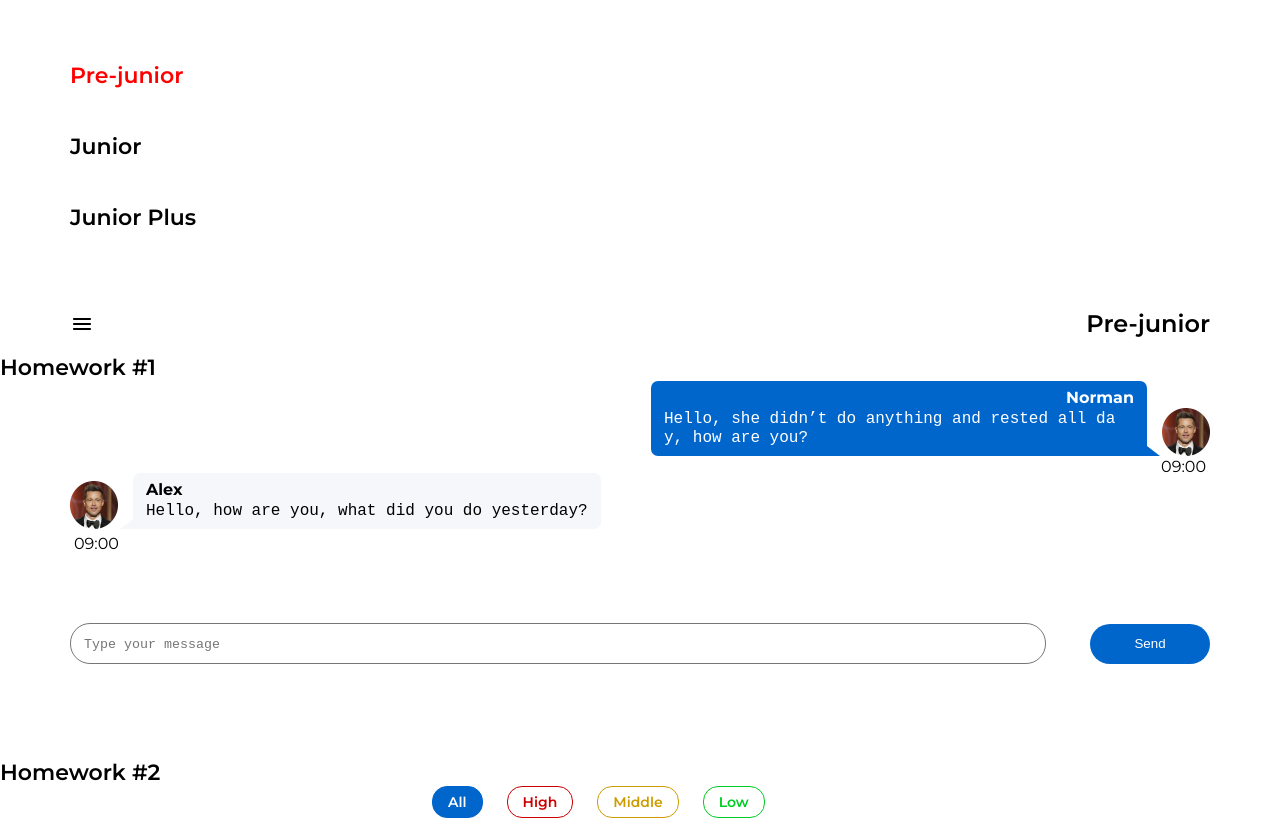
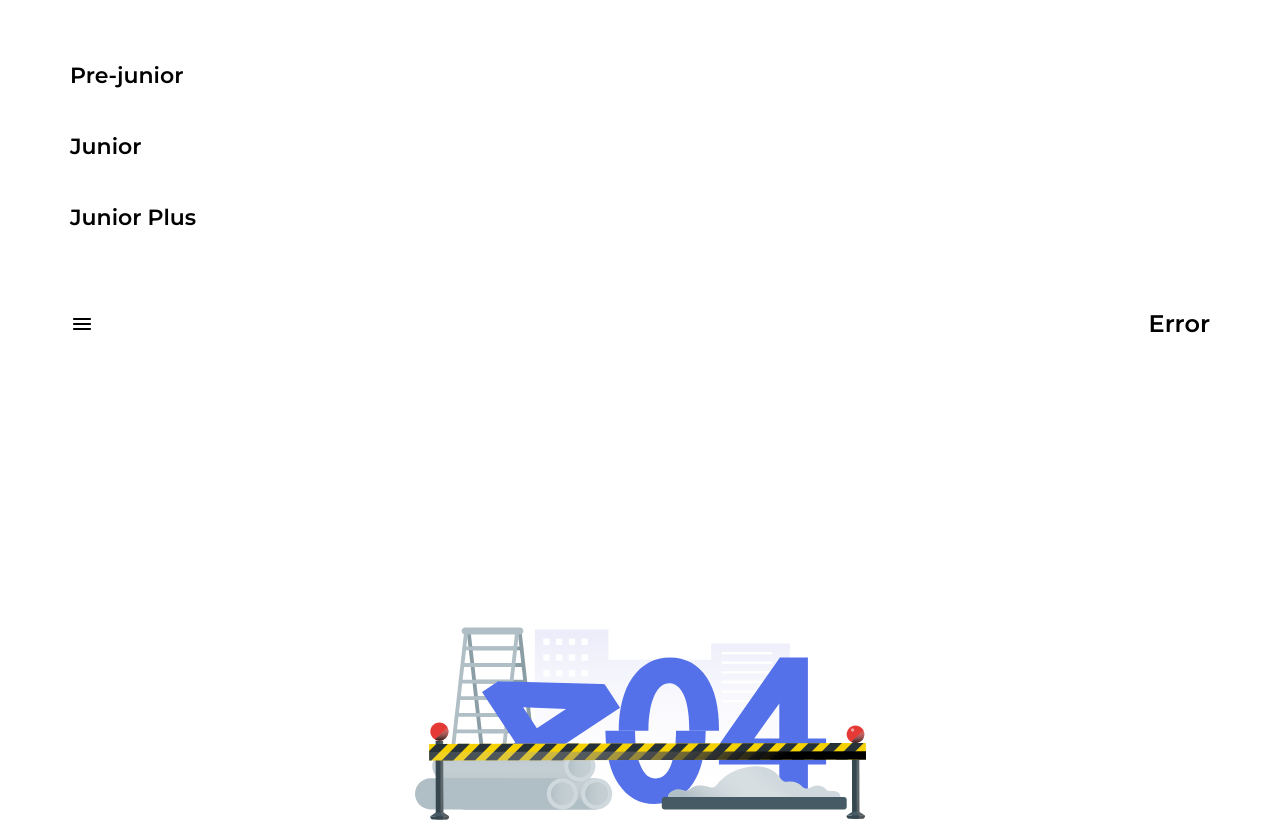
Before and after one commit to IJTINK7/hws-from-ignat, a React (Create React App) app: page /#/hws-from-ignat/pre-junior in a window 1280 px wide. Shown: the top 822 px of the page. Built offline with nearby package versions, Linux system fonts and the light colour scheme.

Commit message:
Changing path of Routes

```diff
--- a/src/s2-homeworks/hw05/Pages.tsx
+++ b/src/s2-homeworks/hw05/Pages.tsx
@@ -6,9 +6,9 @@ import Junior from './pages/Junior'
 import JuniorPlus from './pages/JuniorPlus'
 
 export const PATH = {
-    PRE_JUNIOR: '/hws-from-ignat/pre-junior',
-    JUNIOR: '/hws-from-ignat/junior',
-    JUNIOR_PLUS: '/hws-from-ignat/junior-plus',
+    PRE_JUNIOR: '/pre-junior',
+    JUNIOR: '/junior',
+    JUNIOR_PLUS: '/junior-plus',
 }
 
 function Pages() {
@@ -18,15 +18,15 @@ function Pages() {
             <Routes>
                 {/*роутинг будут писать студенты*/}
                 {/*в начале мы попадаем на страницу '/' и переходим сразу на страницу /pre-junior*/}
-                <Route path={"/hws-from-ignat/"} element={<Navigate to={'/hws-from-ignat/pre-junior'}/>}/>
+                <Route path={"/"} element={<Navigate to={PATH.PRE_JUNIOR}/>}/>
 
                 {/*роуты для /pre-junior, /junior, /junior-plus*/}
-                <Route path={"/hws-from-ignat/pre-junior"} element={<PreJunior/>}/>
-                <Route path={"/hws-from-ignat/junior"} element={<Junior/>}/>
-                <Route path={"/hws-from-ignat/junior-plus"} element={<JuniorPlus/>}/>
+                <Route path={PATH.PRE_JUNIOR} element={<PreJunior/>}/>
+                <Route path={PATH.JUNIOR} element={<Junior/>}/>
+                <Route path={PATH.JUNIOR_PLUS} element={<JuniorPlus/>}/>
 
                 {/*роут для несуществующей страницы должен отрисовать <Error404 />*/}
-                <Route path={"/hws-from-ignat/*"} element={<Error404/>}/>
+                <Route path={"*"} element={<Error404/>}/>
             </Routes>
         </div>
     )
```
